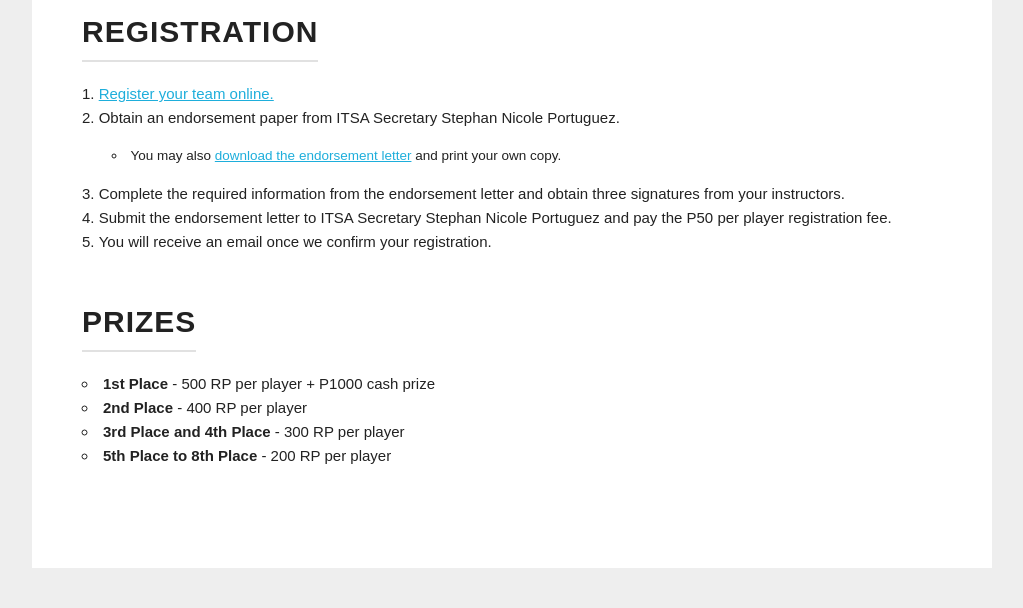
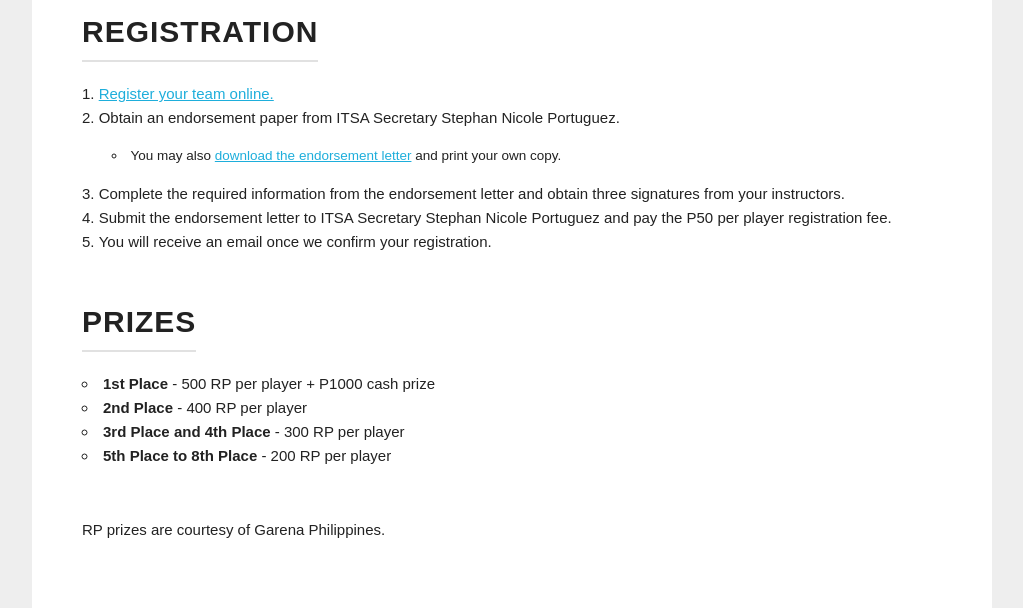
Before and after one commit to pinodex/itsa-lol, a plain HTML site: page index.html in a window 1280 px wide. Shown: the part 1373-1981 px from the top of the page, without its empty margins (128-1151 px from the left). Drawn offline with Linux system fonts and the light colour scheme.

Commit message:
Add sponsor note

```diff
--- a/index.html
+++ b/index.html
@@ -102,6 +102,8 @@
         <li><strong>3rd Place and 4th Place</strong> - 300 RP per player</li>
         <li><strong>5th Place to 8th Place</strong> - 200 RP per player</li>
       </ul>
+
+      <p class="text">RP prizes are courtesy of Garena Philippines.</p>
     </div>
   </div>
 
```
